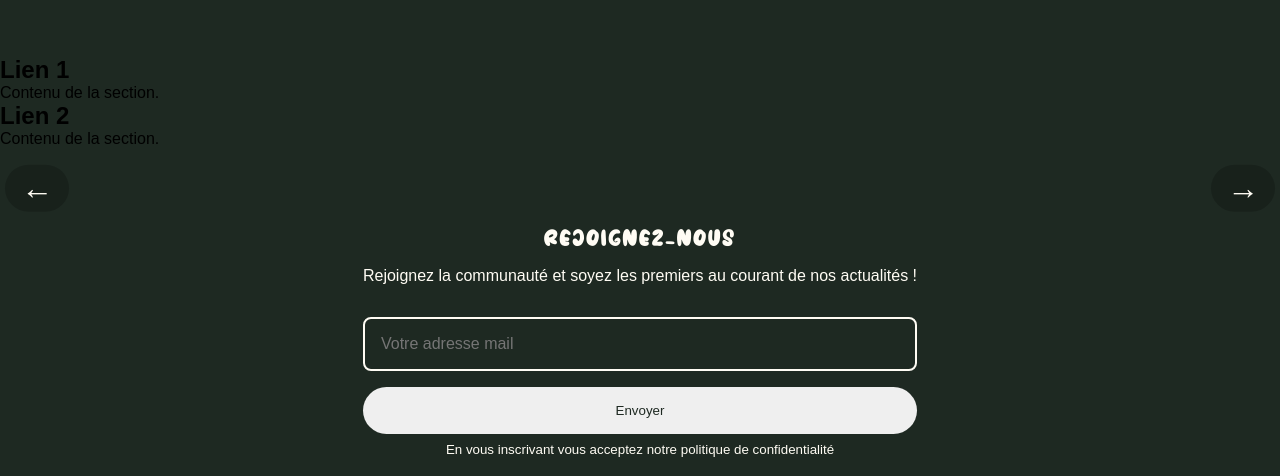
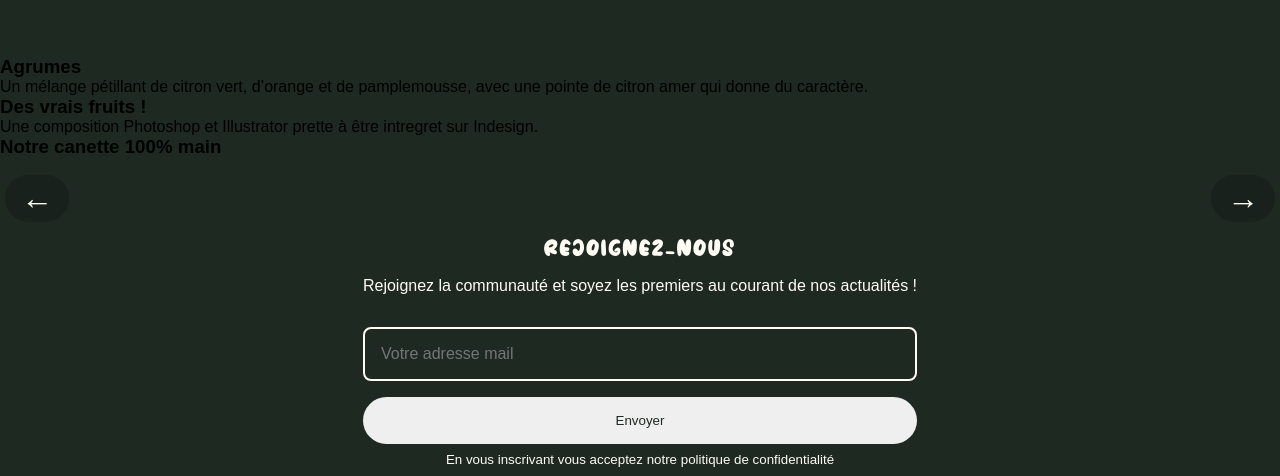
Before and after one commit to MarchandBaptiste/Kusmi, a plain HTML site: page index.html in a window 1280 px wide. Shown: the part 912-1388 px from the top of the page. Drawn offline with nearby package versions, Linux system fonts and the light colour scheme; files whose address does not match are found by name.

Commit message:
Feature : -Ajout de la structure HTML

```diff
--- a/index.html
+++ b/index.html
@@ -64,14 +64,28 @@
     </svg>
 
     <main>
-      <section id="section1">
-        <h2>Lien 1</h2>
-        <p>Contenu de la section.</p>
-      </section>
+      <section class="description l-description" aria-labelledby="description">
+        <div class="description__steps">
+          <article class="description__step">
+            <h3 class="description__title">Agrumes</h3>
+            <p class="description__text">
+              Un mélange pétillant de citron vert, d’orange et de pamplemousse,
+              avec une pointe de citron amer qui donne du caractère.
+            </p>
+          </article>
 
-      <section id="section2">
-        <h2>Lien 2</h2>
-        <p>Contenu de la section.</p>
+          <article class="description__step">
+            <h3 class="description__title">Des vrais fruits !</h3>
+            <p class="description__text">
+              Une composition Photoshop et Illustrator prette à être intregret
+              sur Indesign.
+            </p>
+          </article>
+
+          <article class="description__step">
+            <h3 class="description__title">Notre canette 100% main</h3>
+          </article>
+        </div>
       </section>
 
       <section class="slider l-slider">
```
